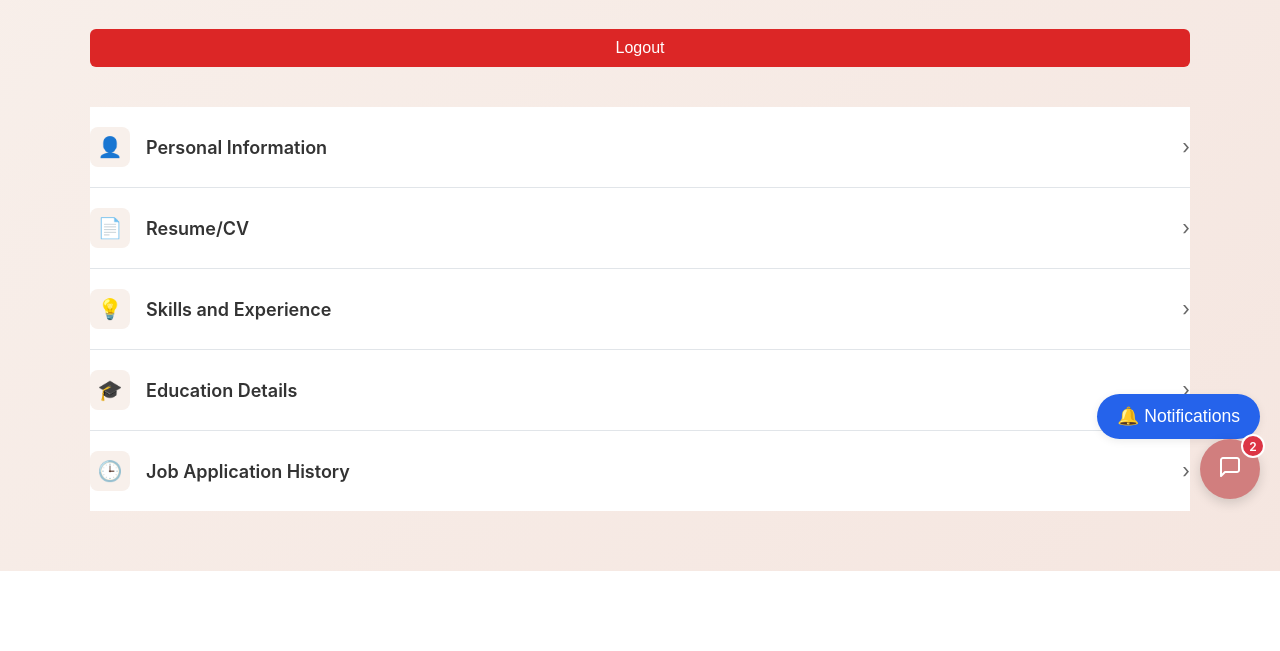
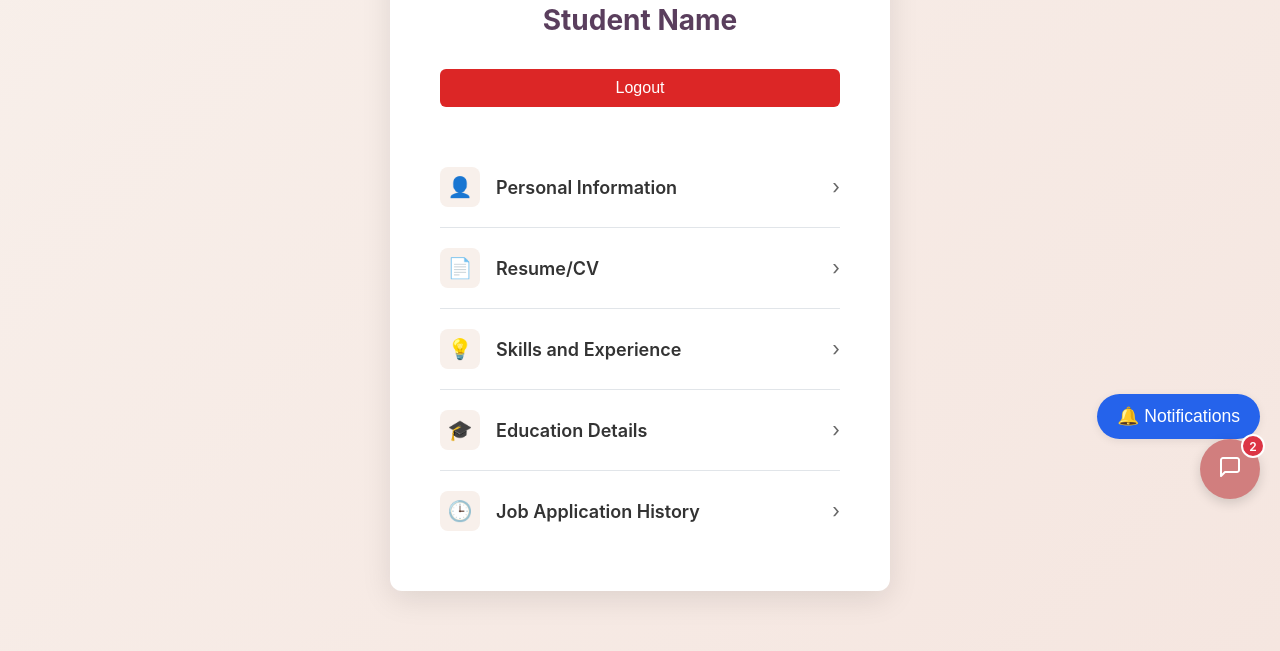
Before and after one commit to DoniVerse/Shift-, a plain HTML site: page student-profile.html in a window 1280 px wide. Shown: the part 281-932 px from the top of the page. Before the commit the page ends 852 px from the top, so only its background shows below. Drawn offline with Linux system fonts and the light colour scheme; no server answers.

Commit message:
student-profile container resize

```diff
--- a/student-profile.css
+++ b/student-profile.css
@@ -30,9 +30,15 @@ body {
 
 .container {
     width: 100%;
-    max-width: 1200px;
-    margin: 0 auto;
+    max-width: 500px;
+    margin: 40px auto;
     padding: 0 20px;
+    background: var(--color-white);
+    border-radius: 12px;
+    box-shadow: 0 8px 30px rgba(0, 0, 0, 0.1);
+    min-height: calc(100vh - 40px);
+    overflow: hidden;
+    position: relative;
 }
 
 .profile-card {
@@ -71,6 +77,8 @@ body {
 
 .main-content {
     padding: 0 30px 40px;
+    max-width: 500px;
+    margin: 0 auto;
 }
 
 .profile-section {
```
